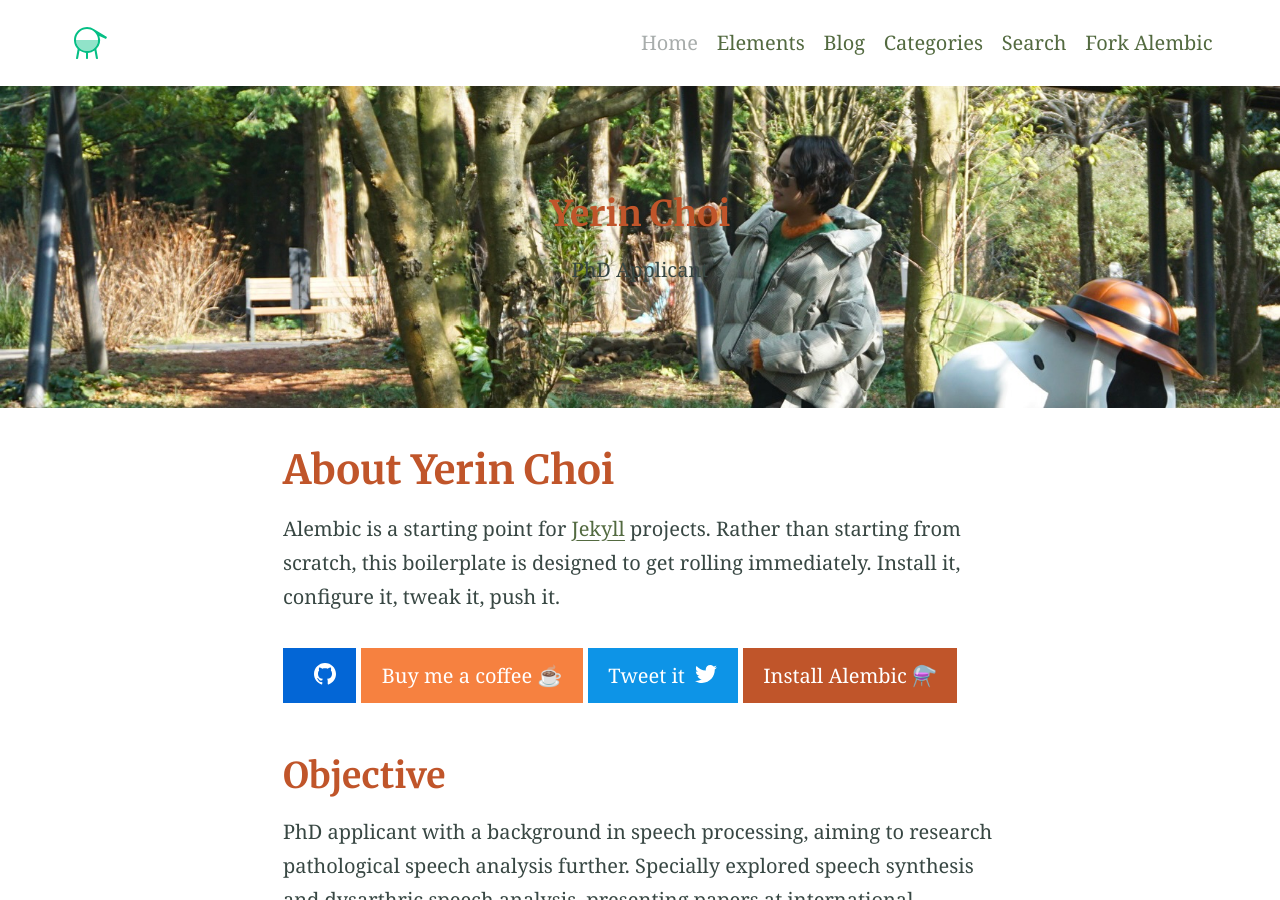
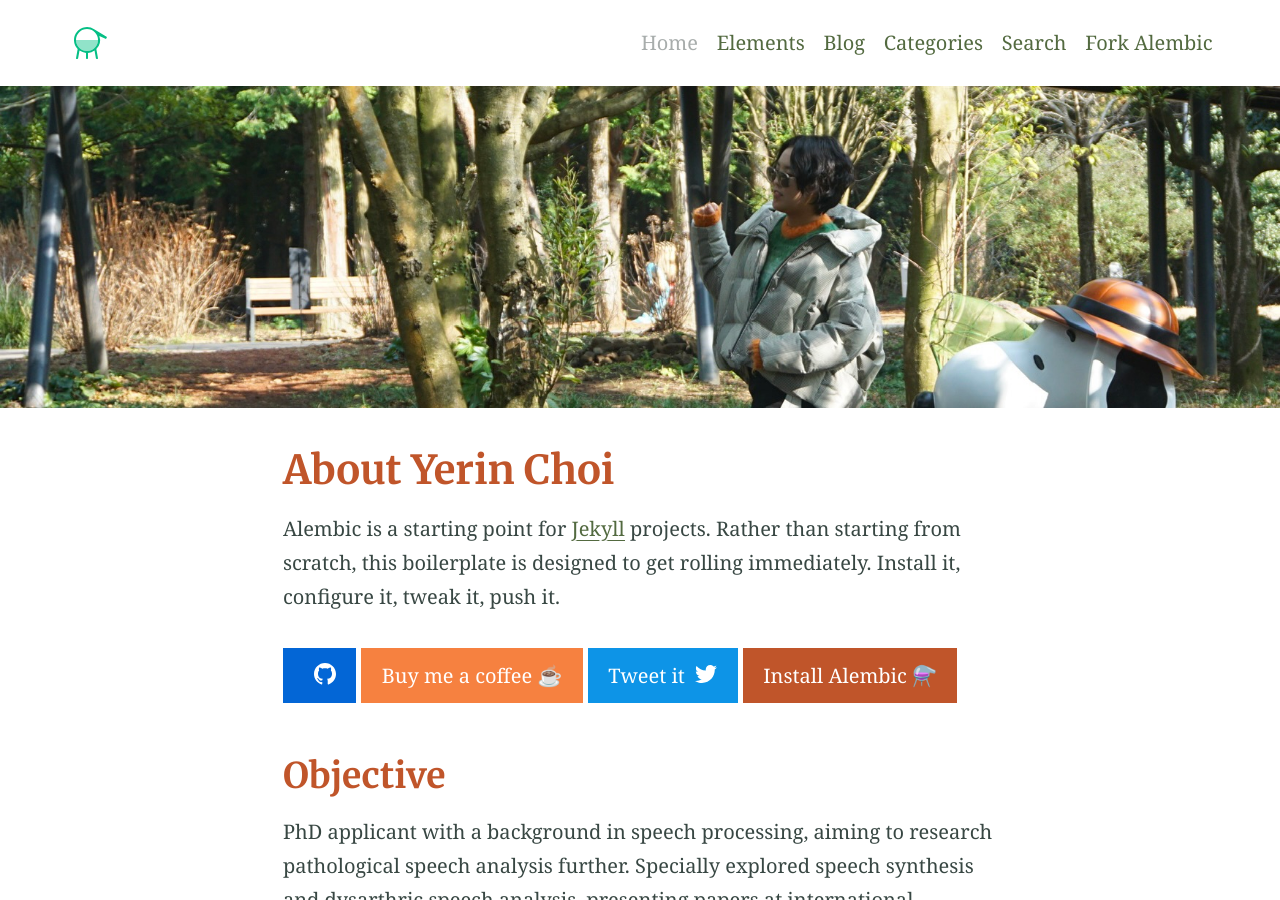
Before and after one commit to lakahaga/yerin-choi, a Jekyll site: the page built from index.md, in a window 1280 px wide and 900 px high. Built offline with Jekyll 4.4.1, drawn with Linux system fonts in a browser that asks for light colours.

Commit message:
Update index.md

```diff
--- a/index.md
+++ b/index.md
@@ -1,8 +1,7 @@
 ---
 title: About Yerin Choi
 feature_text: |
-  ## Yerin Choi
-  PhD Applicant
+
 feature_image: "./header_photo.jpeg"
 excerpt: "Alembic is a starting point for [Jekyll](https://jekyllrb.com/) projects. Rather than starting from scratch, this boilerplate is designed to get the ball rolling immediately. Install it, configure it, tweak it, push it."
 ---
```
